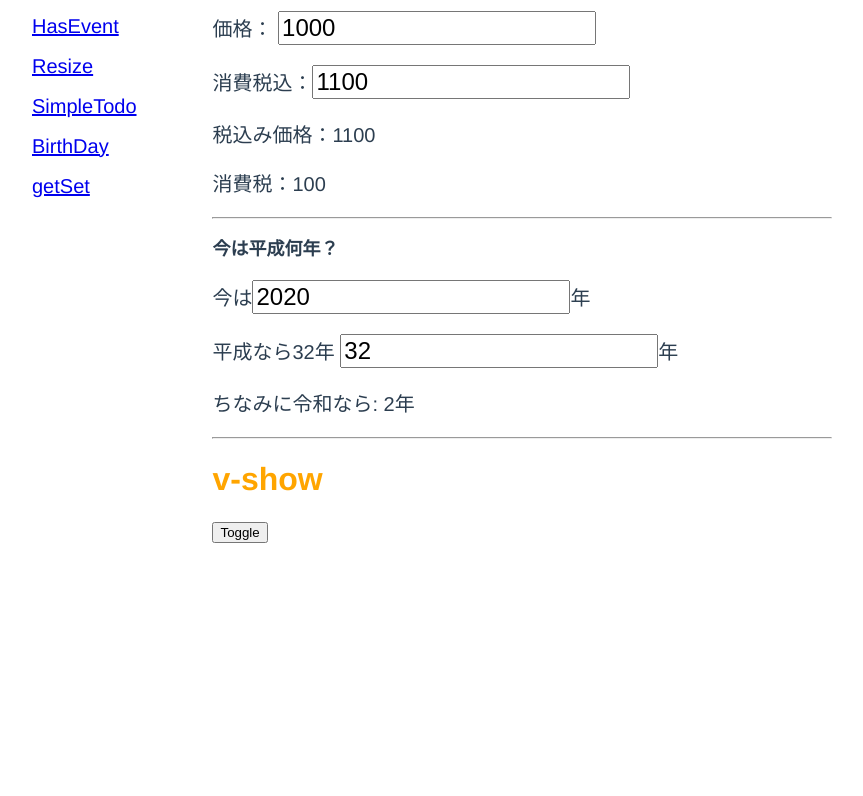
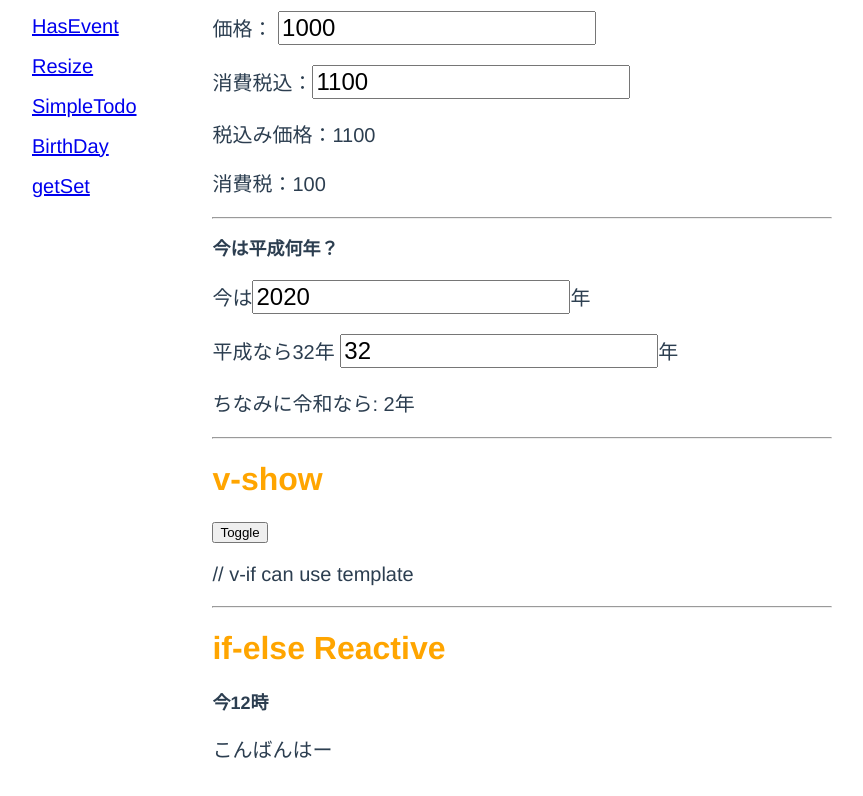
Before and after one commit to BoxPistols/KaeruVue, a Vue app: page /GetSet in a window 1280 px wide. Shown: the part 208-1004 px from the top of the page, without its empty margins (208-1071 px from the left). Before the commit the page ends 805 px from the top, so only its background shows below. Built offline with nearby package versions, Linux system fonts and the light colour scheme.

Commit message:
[if-else] methods on Now Hours

```diff
--- a/src/views/GetSet.vue
+++ b/src/views/GetSet.vue
@@ -18,8 +18,19 @@
     <div>
       <button @click="active = !active">Toggle</button>
       <p><span v-show="active">Show is display</span></p>
-      <p><span v-if="active">Show is dom controll</span></p>
+      // v-if can use template
+      <p><template v-if="active">Show is dom controll</template></p>
     </div>
+
+    <hr>
+    <h1>if-else Reactive</h1>
+    <div>
+      <h2>今{{ time }}時</h2>
+        <p v-if="getTime() == 'morning' ">おはようザマス</p>
+        <p v-else-if="getTime() == 'afternoon' ">こんちくわ</p>
+        <p v-if="getTime() == 'evening' ">こんばんはー</p>
+    </div>
+
   </div>
 </template>
 
@@ -36,8 +47,22 @@ export default {
   data: () => ({
     price: 1000, // 初期化
     nowYear: 2020,
-    active: false
+    active: false,
+    time: ((new Date()).getHours() + 0), // 時間取得 1桁数値
   }),
+
+  methods: {
+    getTime(){
+      if(0 <= this.time & this.time < 12){
+        return 'morning'
+      } else if(12 < this.time & this.time < 18){
+        return 'afternoon'
+      } else {
+        return 'evening'
+      }
+    }
+  },
+
   computed: { // 計算
   inTax: { // 定義
       get: function() {
```
